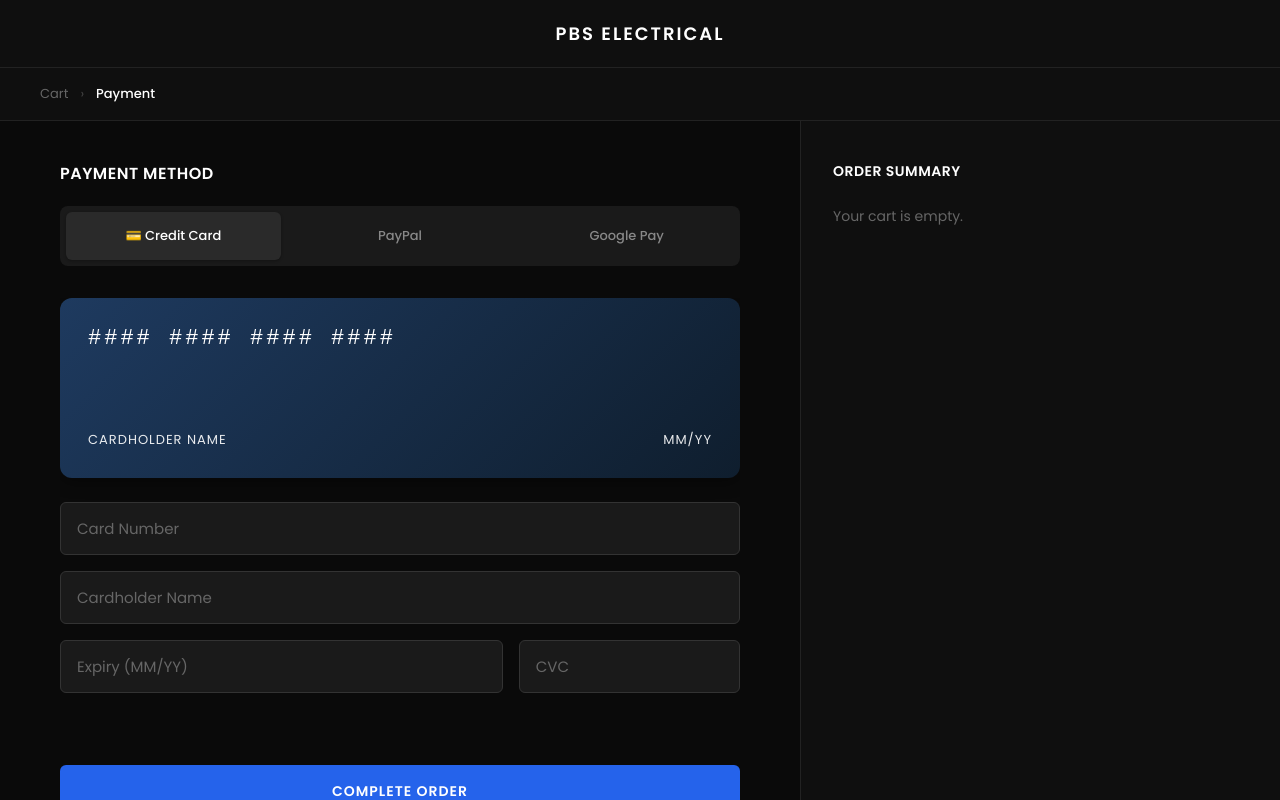
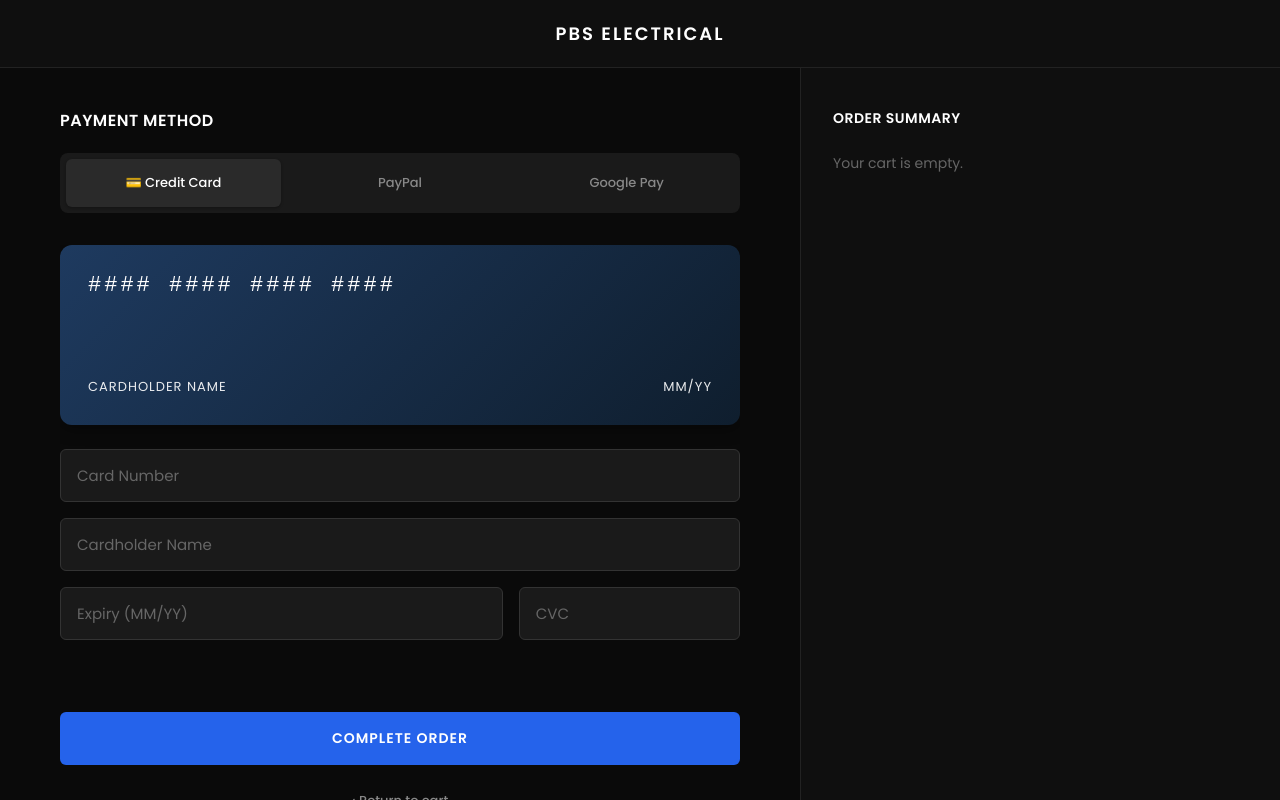
Before and after one commit to samuelmbaya/PBS-FRONTEND, a React (Vite) app: page /payment in a window 1280 px wide. Built offline with nearby package versions, Linux system fonts and the light colour scheme; sample sign-in values are in the browser's storage.

Commit message:
removed breadcrumb

```diff
--- a/src/Pages/Payment.jsx
+++ b/src/Pages/Payment.jsx
@@ -310,11 +310,11 @@
           <div className="payment-logo">PBS ELECTRICAL</div>
         </div>
 
-        <div className="payment-breadcrumb">
+        {/* <div className="payment-breadcrumb">
           <span className="breadcrumb-item">Cart</span>
           <span className="breadcrumb-separator">›</span>
           <span className="breadcrumb-item active">Payment</span>
-        </div>
+        </div> */}
 
         <div className="payment-container">
           {/* Payment Section (Left) */}
```
